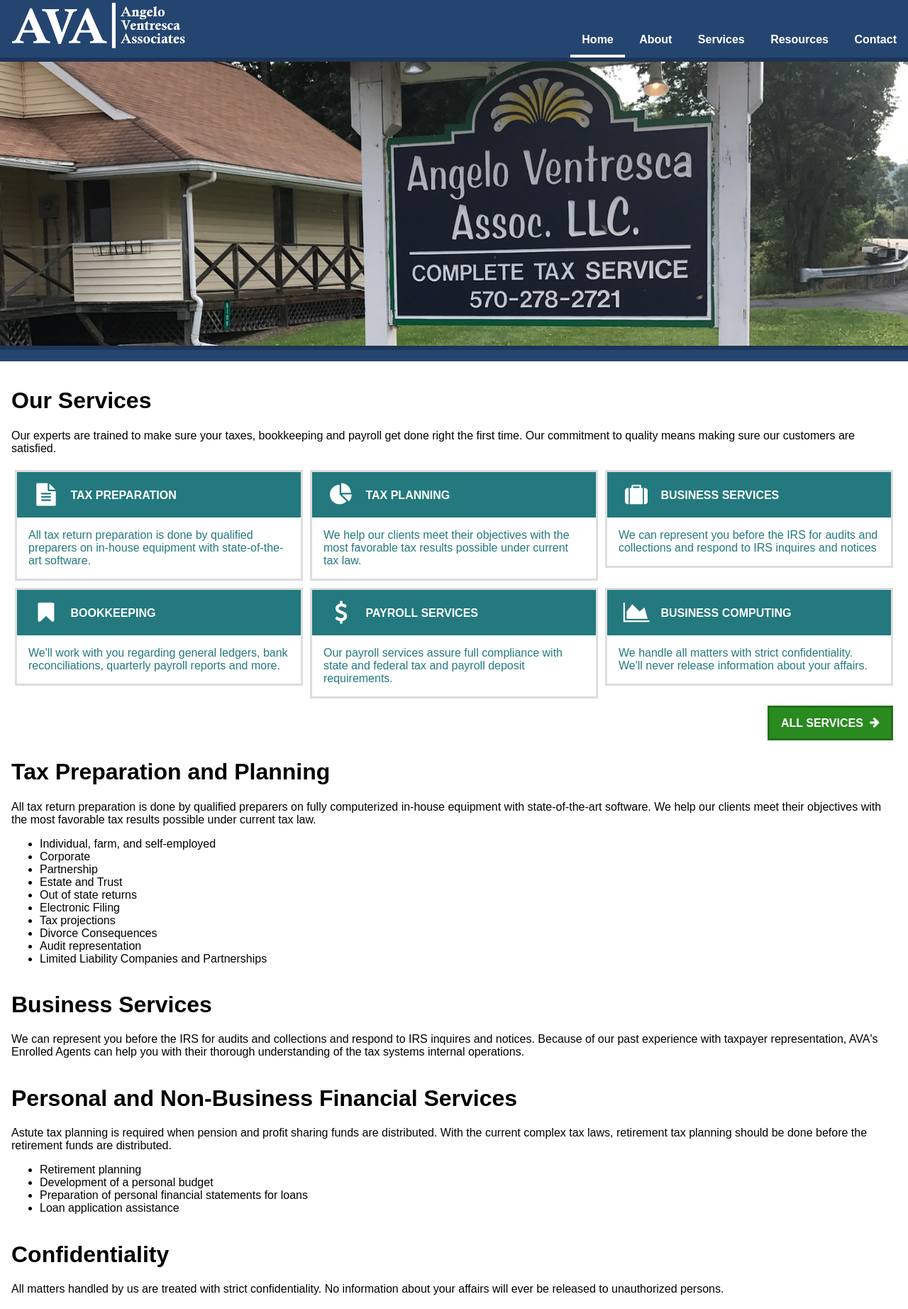
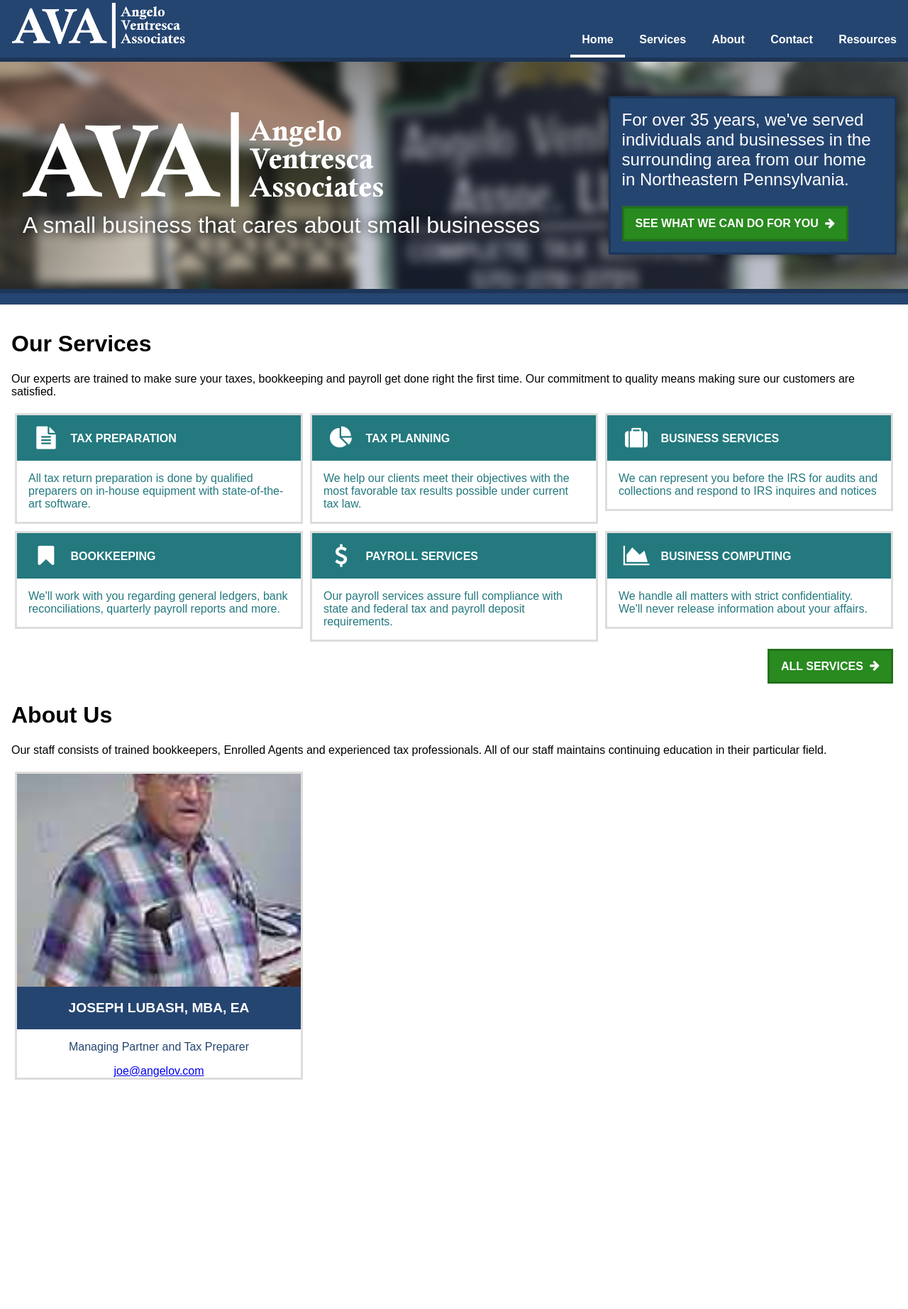
Before and after one commit to djkoloski/ava-website, a plain HTML site: page index.html in a window 1280 px wide. Shown: the part 13-1857 px from the top of the page at 71% size. After the commit the page ends 1555 px from the top, so only its background shows below. Drawn offline with Linux system fonts and the light colour scheme.

Commit message:
Updated header, improved responsive CSS, started about section

```diff
--- a/css/index.css
+++ b/css/index.css
@@ -5,6 +5,7 @@
  * Teal:	#23797E
  * Green:	#298A1F
  *	Darker:	#22711A
+ * Gray:	#DDDDDD
  */
 
 body {
@@ -63,17 +64,17 @@ a.callout i.fa {
 .home-menu .pure-menu-selected, .home-menu .pure-menu-selected:hover {
 	border-bottom-color: white;
 }
-.content {
+.container {
 	margin-top: 100px;
 }
 .splash {
 	width: 100%;
-	height: 50%;
-	text-align: center;
+	height: 40%;
 	position: absolute;
 	top: 100px;
+	overflow: hidden;
 }
-.splash img {
+.splash .splash-image {
 	position: absolute;
 	width: 100%;
 	height: 100%;
@@ -82,13 +83,64 @@ a.callout i.fa {
 	top: 0;
 	bottom: 0;
 	object-fit: cover;
+	filter: blur(7px);
+	transform: scale(1.1);
 }
-.content {
+.splash .content-block {
+	height: 100%;
+	position: relative;
+}
+.splash .motto {
+	color: white;
+	width: 66%;
 	position: absolute;
+	top: 0;
+	left: 0;
+	height: 100%;
+	font-size: 200%;
+	text-shadow: 0 0 14px #000;
+}
+.splash .motto .content {
+	position: relative;
 	top: 50%;
+	transform: translateY(-50%);
+	margin: 0 1em 0 1em;
+}
+.splash .motto .motto-logo {
+	width: 65%;
+}
+.splash .motto p {
+	margin: 0;
+}
+.splash .call-to-action {
+	width: 33%;
+	position: absolute;
+	right: 0;
+	height: 100%;
+}
+.splash .call-to-action .content {
+	background: #254571;
+	border: 3px solid #1D3557;
+	box-shadow: 0 0 14px rgba(0,0,0,0.5);
+	color: white;
+	position: relative;
+	top: 50%;
+	transform: translateY(-50%);
+	margin-right: 1em;
+	padding: 1em;
+}
+.splash .call-to-action p {
+	margin-top: 0;
+	font-size: 150%;
+	text-align: left;
+	font-size: normal;
+}
+.container {
+	position: absolute;
+	top: 40%;
 	width: 100%;
 }
-.content .spacer {
+.container .spacer {
 	background: #254571;
 	height: 1em;
 	color: white;
@@ -96,7 +148,7 @@ a.callout i.fa {
 	font-weight: bold;
 	border-top: 6px solid #1D3557;
 }
-.content .welcome {
+.container .welcome {
 	padding: 1em;
 	background: white;
 }
@@ -130,8 +182,81 @@ a.callout i.fa {
 	padding: 5px;
 }
 
+.employee-item {
+	text-align: center;
+	border: 3px solid #ddd;
+	margin: 5px;
+}
+.employee-item img {
+	width: 100%;
+	height: 300px;
+	object-fit: cover;
+	margin-bottom: -4px;
+}
+.employee-item-name {
+	background: #254571;
+	color: white;
+	font-weight: bold;
+	font-size: 120%;
+	padding: 1em;
+	text-transform: uppercase;
+}
+.employee-item-role {
+	padding: 1em;
+	color: #254571;
+}
+
+@media (max-width: 1250px)
+{
+	.splash .motto {
+		width: 50%;
+	}
+	.splash .motto .motto-logo {
+		width: 80%;
+	}
+	.splash .call-to-action {
+		width: 50%;
+	}
+}
+
+@media (max-width: 1023px)
+{
+	.splash .call-to-action p {
+		font-size: 110%;
+		line-height: 150%;
+	}
+}
+
 @media (max-width: 767px)
 {
+	.splash {
+		top: 150px;
+		height: 25%;
+	}
+	.splash .motto {
+		position: initial;
+		width: 80%;
+		margin: 0 auto 0 auto;
+	}
+	.splash .motto .content {
+		font-size: 120%;
+		text-align: center;
+	}
+	.splash .motto .motto-logo {
+		display: none;
+	}
+	.splash .motto .content p {
+		text-align: center;
+		font-size: initial;
+		font-size: 80%;
+	}
+	.splash .call-to-action {
+		display: none;
+	}
+	.container {
+		top: 25%;
+		margin-top: 150px;
+	}
 	.home-menu .pure-menu-heading {
 		width: 100%;
 		text-align: center;
@@ -151,6 +276,9 @@ a.callout i.fa {
 
 @media (max-width: 424px)
 {
+	.splash .motto .content {
+		margin: 0;
+	}
 	.home-menu .home-link {
 		display: none;
 	}
--- a/index.html
+++ b/index.html
@@ -21,25 +21,39 @@
 						<a href="/" class="pure-menu-link">Home</a>
 					</li>
 					<li class="pure-menu-item">
+						<a href="/services" class="pure-menu-link">Services</a>
+					</li>
+					<li class="pure-menu-item">
 						<a href="/about" class="pure-menu-link">About</a>
 					</li>
 					<li class="pure-menu-item">
-						<a href="/services" class="pure-menu-link">Services</a>
+						<a href="/contact" class="pure-menu-link">Contact</a>
 					</li>
-					<li class="pure-menu-item">
-						<a href="/resources" class="pure-menu-link resources-link">Resources</a>
-					</li>
-					<li class="pure-menu-item">
-						<a href="/contact" class="pure-menu-link">Contact</a>
+					<li class="pure-menu-item resources-link">
+						<a href="/resources" class="pure-menu-link">Resources</a>
 					</li>
 				</ul>
 			</div>
 		</div>
 	</div>
 	<div class="splash">
-		<img src="/img/splash.jpg">
+		<img src="/img/splash.jpg" class="splash-image">
+		<div class="content-block">
+			<div class="motto">
+				<div class="content">
+					<img src="/img/motto-logo.png" class="motto-logo" />
+					<p>A small business that cares about small businesses</p>
+				</div>
+			</div>
+			<div class="call-to-action">
+				<div class="content">
+					<p>For over 35 years, we've served individuals and businesses in the surrounding area from our home in Northeastern Pennsylvania.</p>
+					<a href="/services" class="callout">See what we can do for you <i class="fa fa-arrow-right" aria-hidden="true"></i></a>
+				</div>
+			</div>
+		</div>
 	</div>
-	<div class="content">
+	<div class="container">
 		<div class="spacer">
 		</div>
 		<div class="welcome">
@@ -48,7 +62,7 @@
 					<h1>Our Services</h1>
 					<p>Our experts are trained to make sure your taxes, bookkeeping and payroll get done right the first time. Our commitment to quality means making sure our customers are satisfied.</p>
 				</div>
-				<div class="pure-u-1 pure-u-lg-1-3 service-item">
+				<div class="pure-u-1 pure-u-md-1-2 pure-u-lg-1-3 service-item">
 					<div class="service-item-container">
 						<div class="service-item-header">
 							<i class="fa fa-file-text fa-2x" aria-hidden="true"></i> Tax Preparation
@@ -56,7 +70,7 @@
 						<p>All tax return preparation is done by qualified preparers on in-house equipment with state-of-the-art software.</p>
 					</div>
 				</div>
-				<div class="pure-u-1 pure-u-lg-1-3 service-item">
+				<div class="pure-u-1 pure-u-md-1-2 pure-u-lg-1-3 service-item">
 					<div class="service-item-container">
 						<div class="service-item-header">
 							<i class="fa fa-pie-chart fa-2x" aria-hidden="true"></i> Tax Planning
@@ -64,7 +78,7 @@
 						<p>We help our clients meet their objectives with the most favorable tax results possible under current tax law.</p>
 					</div>
 				</div>
-				<div class="pure-u-1 pure-u-lg-1-3 service-item">
+				<div class="pure-u-1 pure-u-md-1-2 pure-u-lg-1-3 service-item">
 					<div class="service-item-container">
 						<div class="service-item-header">
 							<i class="fa fa-suitcase fa-2x" aria-hidden="true"></i> Business Services
@@ -72,7 +86,7 @@
 						<p>We can represent you before the IRS for audits and collections and respond to IRS inquires and notices</p>
 					</div>
 				</div>
-				<div class="pure-u-1 pure-u-lg-1-3 service-item">
+				<div class="pure-u-1 pure-u-md-1-2 pure-u-lg-1-3 service-item">
 					<div class="service-item-container">
 						<div class="service-item-header">
 							<i class="fa fa-bookmark fa-2x" aria-hidden="true"></i> Bookkeeping
@@ -80,7 +94,7 @@
 						<p>We'll work with you regarding general ledgers, bank reconciliations, quarterly payroll reports and more.</p>
 					</div>
 				</div>
-				<div class="pure-u-1 pure-u-lg-1-3 service-item">
+				<div class="pure-u-1 pure-u-md-1-2 pure-u-lg-1-3 service-item">
 					<div class="service-item-container">
 						<div class="service-item-header">
 							<i class="fa fa-usd fa-2x" aria-hidden="true"></i> Payroll Services
@@ -88,7 +102,7 @@
 						<p>Our payroll services assure full compliance with state and federal tax and payroll deposit requirements.</p>
 					</div>
 				</div>
-				<div class="pure-u-1 pure-u-lg-1-3 service-item">
+				<div class="pure-u-1 pure-u-md-1-2 pure-u-lg-1-3 service-item">
 					<div class="service-item-container">
 						<div class="service-item-header">
 							<i class="fa fa-area-chart fa-2x" aria-hidden="true"></i> Business Computing
@@ -100,38 +114,16 @@
 					<a class="callout" href="/services">All Services <i class="fa fa-arrow-right" aria-hidden="true"></i></a>
 				</div>
 				<div class="pure-u-1">
-					<h1>Tax Preparation and Planning</h1>
-					<p>All tax return preparation is done by qualified preparers on fully computerized in-house equipment with state-of-the-art software. We help our clients meet their objectives with the most favorable tax results possible under current tax law.</p>
-					<ul>
-						<li>Individual, farm, and self-employed</li>
-						<li>Corporate</li>
-						<li>Partnership</li>
-						<li>Estate and Trust</li>
-						<li>Out of state returns</li>
-						<li>Electronic Filing</li>
-						<li>Tax projections</li>
-						<li>Divorce Consequences</li>
-						<li>Audit representation</li>
-						<li>Limited Liability Companies and Partnerships</li>
-					</ul>
+					<h1>About Us</h1>
+					<p>Our staff consists of trained bookkeepers, Enrolled Agents and experienced tax professionals. All of our staff maintains continuing education in their particular field.</p>
 				</div>
-				<div class="pure-u-1">
-					<h1>Business Services</h1>
-					<p>We can represent you before the IRS for audits and collections and respond to IRS inquires and notices. Because of our past experience with taxpayer representation, AVA's Enrolled Agents can help you with their thorough understanding of the tax systems internal operations.</p>
-				</div>
-				<div class="pure-u-1">
-					<h1>Personal and Non-Business Financial Services</h1>
-					<p>Astute tax planning is required when pension and profit sharing funds are distributed. With the current complex tax laws, retirement tax planning should be done before the retirement funds are distributed.</p>
-					<ul>
-						<li>Retirement planning</li>
-						<li>Development of a personal budget</li>
-						<li>Preparation of personal financial statements for loans</li>
-						<li>Loan application assistance</li>
-					</ul>
-				</div>
-				<div class="pure-u-1">
-					<h1>Confidentiality</h1>
-					<p>All matters handled by us are treated with strict confidentiality. No information about your affairs will ever be released to unauthorized persons.</p>
+				<div class="pure-u-1 pure-u-md-1-2 pure-u-lg-1-3">
+					<div class="employee-item">
+						<img src="/img/angelo-ventresca.jpg" />
+						<div class="employee-item-name">Joseph Lubash, MBA, EA</div>
+						<div class="employee-item-role">Managing Partner and Tax Preparer</div>
+						<div class="employee-item-contact"><a href="mailto:joe@angelov.com">joe@angelov.com</a></div>
+					</div>
 				</div>
 			</div>
 		</div>
```
Also changed, not shown: img/angelo-ventresca.jpg (added), img/motto-logo.png (added), progress/9-22-2017.png (added).
